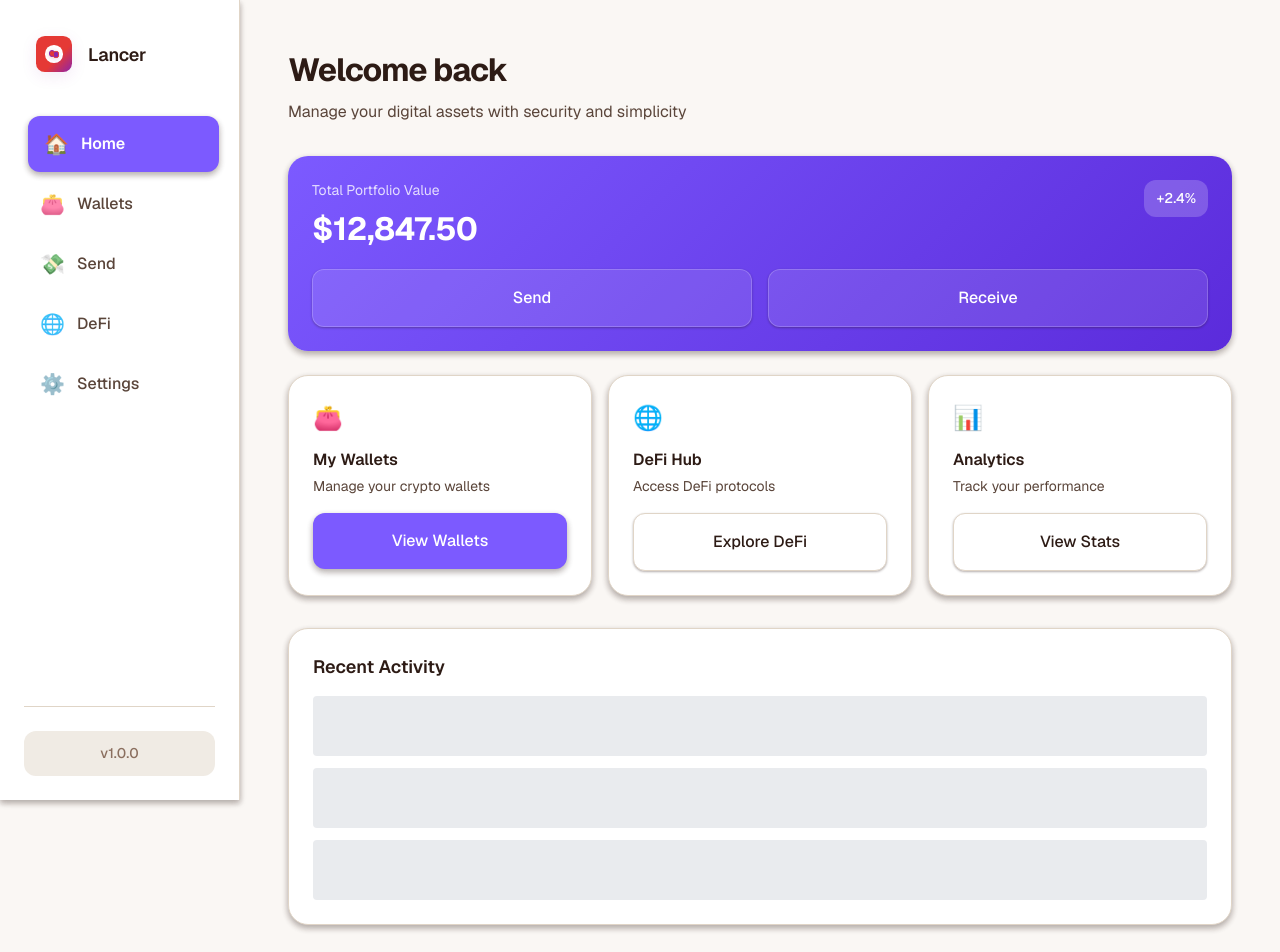
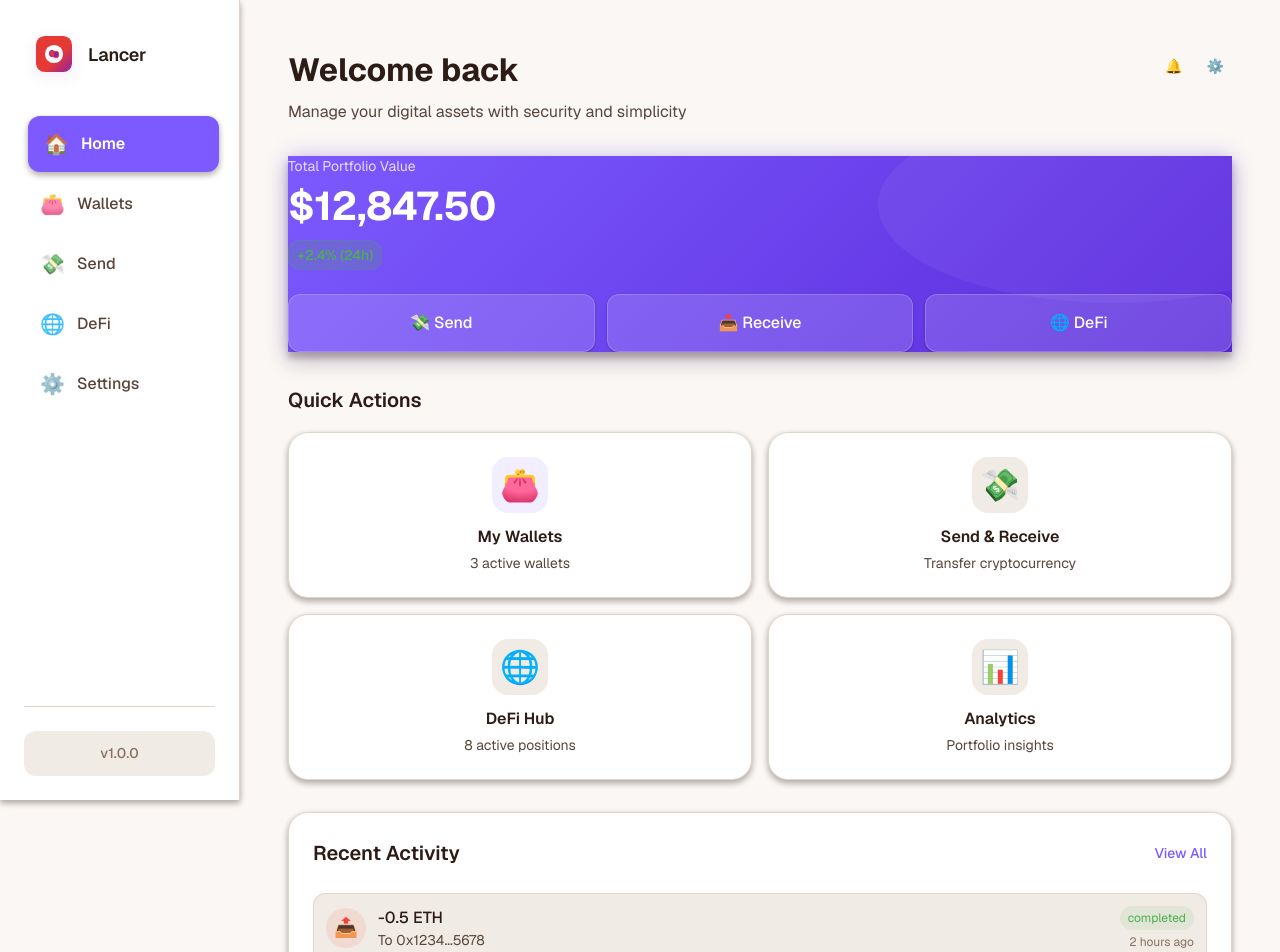
Before and after one commit to web3lancer/lancerwallet, a Next.js app: page /home in a window 1280 px wide. Shown: the top 952 px of the page. Built offline with nearby package versions, Linux system fonts and the light colour scheme.

Commit message:
page client overhaul

```diff
--- a/app/pageClient.tsx
+++ b/app/pageClient.tsx
@@ -1,216 +1,306 @@
 "use client";
 import Skeleton from "./components/Skeleton";
+import Link from "next/link";
 
 export default function HomeClient() {
+  // Mock data for realistic content
+  const portfolioData = {
+    totalValue: 12847.50,
+    change24h: 2.4,
+    walletCount: 3,
+    activePositions: 8
+  };
+
+  const recentTransactions = [
+    { id: 1, type: 'send', amount: '-0.5 ETH', to: '0x1234...5678', time: '2 hours ago', status: 'completed' },
+    { id: 2, type: 'receive', amount: '+1,250 USDC', from: '0x8765...4321', time: '5 hours ago', status: 'completed' },
+    { id: 3, type: 'swap', amount: '0.25 BTC → 8.2 ETH', time: '1 day ago', status: 'completed' },
+  ];
+
+  const quickActions = [
+    {
+      icon: '👛',
+      title: 'My Wallets',
+      description: `${portfolioData.walletCount} active wallets`,
+      href: '/wallets',
+      variant: 'primary'
+    },
+    {
+      icon: '💸',
+      title: 'Send & Receive',
+      description: 'Transfer cryptocurrency',
+      href: '/send',
+      variant: 'secondary'
+    },
+    {
+      icon: '🌐',
+      title: 'DeFi Hub',
+      description: `${portfolioData.activePositions} active positions`,
+      href: '/defi',
+      variant: 'secondary'
+    },
+    {
+      icon: '📊',
+      title: 'Analytics',
+      description: 'Portfolio insights',
+      href: '/analytics',
+      variant: 'secondary'
+    }
+  ];
+
   return (
     <div
-      className="fade-in"
+      className="fade-in container"
       style={{
-        maxWidth: '1200px',
-        margin: '0 auto',
-        padding: 'var(--space-6)'
+        paddingBottom: 'var(--space-20)' // Extra space for mobile bottom nav
       }}
     >
       {/* Page Header */}
-      <div style={{ marginBottom: 'var(--space-8)' }}>
-        <h1
-          style={{
-            fontSize: '32px',
-            lineHeight: '44px',
-            letterSpacing: '-1px',
-            fontWeight: '700',
-            color: 'var(--text-primary)',
-            marginBottom: 'var(--space-2)'
-          }}
-        >
+      <header style={{ marginBottom: 'var(--space-8)' }}>
+        <div className="flex justify-between items-start mb-4">
+          <div>
+            <h1 className="text-3xl font-bold text-primary mb-2">
               Welcome back
             </h1>
-        <p
-          style={{
-            fontSize: '16px',
-            lineHeight: '24px',
-            color: 'var(--text-secondary)'
-          }}
-        >
+            <p className="text-base text-secondary">
               Manage your digital assets with security and simplicity
             </p>
           </div>
+          <div className="flex gap-2">
+            <button
+              className="btn-ghost btn-sm"
+              style={{ padding: 'var(--space-2)' }}
+              aria-label="Notifications"
+            >
+              🔔
+            </button>
+            <button
+              className="btn-ghost btn-sm"
+              style={{ padding: 'var(--space-2)' }}
+              aria-label="Settings"
+            >
+              ⚙️
+            </button>
+          </div>
+        </div>
+      </header>
 
       {/* Portfolio Overview Card */}
       <div
-        className="card"
+        className="card-wallet"
         style={{
-          background: 'linear-gradient(135deg, var(--purple-500), var(--purple-700))',
-          color: 'var(--text-inverse)',
-          border: 'none',
-          marginBottom: 'var(--space-6)'
+          marginBottom: 'var(--space-8)',
+          position: 'relative',
+          overflow: 'hidden'
         }}
       >
-        <div className="flex justify-between items-start mb-4">
+        {/* Background pattern overlay */}
+        <div
+          style={{
+            position: 'absolute',
+            top: 0,
+            right: 0,
+            width: '50%',
+            height: '100%',
+            background: 'rgba(255, 255, 255, 0.05)',
+            borderRadius: '50%',
+            transform: 'translateX(25%) translateY(-25%)',
+            pointerEvents: 'none'
+          }}
+        />
+
+        <div className="flex justify-between items-start mb-6" style={{ position: 'relative', zIndex: 1 }}>
           <div>
-            <p style={{ fontSize: '14px', opacity: 0.8, marginBottom: 'var(--space-1)' }}>
+            <p className="text-sm mb-1" style={{ opacity: 0.8 }}>
               Total Portfolio Value
             </p>
-            <h2
+            <h2 className="text-4xl font-bold" style={{ letterSpacing: '-0.5px' }}>
+              ${portfolioData.totalValue.toLocaleString('en-US', { minimumFractionDigits: 2 })}
+            </h2>
+            <div className="flex items-center gap-2 mt-2">
+              <span
+                className={`text-sm font-medium px-2 py-1 rounded-md ${
+                  portfolioData.change24h >= 0 ? 'status-success' : 'status-error'
+                }`}
                 style={{
-                fontSize: '32px',
-                fontWeight: '700',
-                letterSpacing: '-0.5px'
+                  background: portfolioData.change24h >= 0
+                    ? 'rgba(76, 175, 80, 0.2)'
+                    : 'rgba(244, 67, 54, 0.2)',
+                  color: portfolioData.change24h >= 0 ? 'var(--success)' : 'var(--error)'
                 }}
               >
-              $12,847.50
-            </h2>
-          </div>
-          <div
-            style={{
-              background: 'rgba(255, 255, 255, 0.2)',
-              borderRadius: 'var(--radius-md)',
-              padding: 'var(--space-2) var(--space-3)',
-              fontSize: '14px',
-              fontWeight: '500'
-            }}
-          >
-            +2.4%
+                {portfolioData.change24h >= 0 ? '+' : ''}{portfolioData.change24h}% (24h)
+              </span>
             </div>
           </div>
-        <div className="flex gap-4">
+        </div>
+
+        <div className="flex gap-3" style={{ position: 'relative', zIndex: 1 }}>
+          <Link href="/send" className="btn-secondary" style={{
+            background: 'rgba(255, 255, 255, 0.15)',
+            border: '1px solid rgba(255, 255, 255, 0.2)',
+            color: 'var(--text-inverse)',
+            flex: 1,
+            textAlign: 'center',
+            textDecoration: 'none'
+          }}>
+            💸 Send
+          </Link>
           <button
             className="btn-secondary"
             style={{
-              background: 'rgba(255, 255, 255, 0.1)',
+              background: 'rgba(255, 255, 255, 0.15)',
               border: '1px solid rgba(255, 255, 255, 0.2)',
               color: 'var(--text-inverse)',
               flex: 1
             }}
           >
-            Send
+            📥 Receive
           </button>
-          <button
-            className="btn-secondary"
-            style={{
-              background: 'rgba(255, 255, 255, 0.1)',
+          <Link href="/defi" className="btn-secondary" style={{
+            background: 'rgba(255, 255, 255, 0.15)',
             border: '1px solid rgba(255, 255, 255, 0.2)',
             color: 'var(--text-inverse)',
-              flex: 1
-            }}
-          >
-            Receive
-          </button>
+            flex: 1,
+            textAlign: 'center',
+            textDecoration: 'none'
+          }}>
+            🌐 DeFi
+          </Link>
         </div>
       </div>
 
       {/* Quick Actions Grid */}
+      <section style={{ marginBottom: 'var(--space-8)' }}>
+        <h2 className="text-xl font-semibold text-primary mb-4">
+          Quick Actions
+        </h2>
+        <div className="grid grid-cols-2 gap-4 md:grid-cols-4">
+          {quickActions.map((action, index) => (
+            <Link
+              key={index}
+              href={action.href}
+              className="card"
+              style={{
+                textDecoration: 'none',
+                color: 'inherit',
+                transition: 'all var(--transition-normal) ease-in-out'
+              }}
+              onMouseEnter={(e) => {
+                e.currentTarget.style.transform = 'translateY(-4px)';
+                e.currentTarget.style.boxShadow = 'var(--shadow-4)';
+              }}
+              onMouseLeave={(e) => {
+                e.currentTarget.style.transform = 'translateY(-2px)';
+                e.currentTarget.style.boxShadow = 'var(--shadow-3)';
+              }}
+            >
+              <div className="flex flex-col items-center text-center">
                 <div
                   style={{
-          display: 'grid',
-          gridTemplateColumns: 'repeat(auto-fit, minmax(200px, 1fr))',
-          gap: 'var(--space-4)',
-          marginBottom: 'var(--space-8)'
+                    fontSize: '2rem',
+                    marginBottom: 'var(--space-3)',
+                    display: 'flex',
+                    alignItems: 'center',
+                    justifyContent: 'center',
+                    width: '56px',
+                    height: '56px',
+                    borderRadius: 'var(--radius-lg)',
+                    background: action.variant === 'primary'
+                      ? 'rgba(124, 90, 255, 0.1)'
+                      : 'var(--surface-hover)'
                   }}
                 >
-        <div className="card">
-          <div style={{ marginBottom: 'var(--space-3)' }}>
-            <span style={{ fontSize: '24px' }}>👛</span>
+                  {action.icon}
                 </div>
-          <h3
+                <h3 className="text-base font-semibold text-primary mb-1">
+                  {action.title}
+                </h3>
+                <p className="text-sm text-secondary">
+                  {action.description}
+                </p>
+              </div>
+            </Link>
+          ))}
+        </div>
+      </section>
+
+      {/* Recent Activity */}
+      <section className="card">
+        <div className="flex justify-between items-center mb-6">
+          <h2 className="text-xl font-semibold text-primary">
+            Recent Activity
+          </h2>
+          <Link
+            href="/activity"
+            className="text-sm font-medium"
             style={{
-              fontSize: '16px',
-              fontWeight: '600',
-              color: 'var(--text-primary)',
+              color: 'var(--purple-500)',
+              textDecoration: 'none'
+            }}
+          >
+            View All
+          </Link>
+        </div>
+
+        <div style={{ display: 'flex', flexDirection: 'column', gap: 'var(--space-4)' }}>
+          {recentTransactions.map((tx) => (
+            <div
+              key={tx.id}
+              className="flex items-center justify-between p-3"
+              style={{
+                borderRadius: 'var(--radius-md)',
+                backgroundColor: 'var(--surface-hover)',
+                border: '1px solid var(--border-default)'
+              }}
+            >
+              <div className="flex items-center gap-3">
+                <div
+                  style={{
+                    width: '40px',
+                    height: '40px',
+                    borderRadius: 'var(--radius-full)',
+                    background: tx.type === 'send' ? 'rgba(244, 67, 54, 0.1)'
+                              : tx.type === 'receive' ? 'rgba(76, 175, 80, 0.1)'
+                              : 'rgba(124, 90, 255, 0.1)',
+                    display: 'flex',
+                    alignItems: 'center',
+                    justifyContent: 'center',
+                    fontSize: '1.2rem'
+                  }}
+                >
+                  {tx.type === 'send' ? '📤' : tx.type === 'receive' ? '📥' : '🔄'}
+                </div>
+                <div>
+                  <p className="text-base font-medium text-primary">
+                    {tx.amount}
+                  </p>
+                  <p className="text-sm text-secondary">
+                    {tx.type === 'send' ? `To ${tx.to}`
+                     : tx.type === 'receive' ? `From ${tx.from}`
+                     : 'Token Swap'}
+                  </p>
+                </div>
+              </div>
+              <div className="text-right">
+                <div
+                  className="text-xs px-2 py-1 rounded-md"
+                  style={{
+                    background: 'rgba(76, 175, 80, 0.1)',
+                    color: 'var(--success)',
                     marginBottom: 'var(--space-1)'
                   }}
                 >
-            My Wallets
-          </h3>
-          <p
-            style={{
-              fontSize: '14px',
-              color: 'var(--text-secondary)',
-              marginBottom: 'var(--space-4)'
-            }}
-          >
-            Manage your crypto wallets
+                  {tx.status}
+                </div>
+                <p className="text-xs text-tertiary">
+                  {tx.time}
                 </p>
-          <button className="btn-primary" style={{ width: '100%' }}>
-            View Wallets
-          </button>
-        </div>
-
-        <div className="card">
-          <div style={{ marginBottom: 'var(--space-3)' }}>
-            <span style={{ fontSize: '24px' }}>🌐</span>
-          </div>
-          <h3
-            style={{
-              fontSize: '16px',
-              fontWeight: '600',
-              color: 'var(--text-primary)',
-              marginBottom: 'var(--space-1)'
-            }}
-          >
-            DeFi Hub
-          </h3>
-          <p
-            style={{
-              fontSize: '14px',
-              color: 'var(--text-secondary)',
-              marginBottom: 'var(--space-4)'
-            }}
-          >
-            Access DeFi protocols
-          </p>
-          <button className="btn-secondary" style={{ width: '100%' }}>
-            Explore DeFi
-          </button>
-        </div>
-
-        <div className="card">
-          <div style={{ marginBottom: 'var(--space-3)' }}>
-            <span style={{ fontSize: '24px' }}>📊</span>
-          </div>
-          <h3
-            style={{
-              fontSize: '16px',
-              fontWeight: '600',
-              color: 'var(--text-primary)',
-              marginBottom: 'var(--space-1)'
-            }}
-          >
-            Analytics
-          </h3>
-          <p
-            style={{
-              fontSize: '14px',
-              color: 'var(--text-secondary)',
-              marginBottom: 'var(--space-4)'
-            }}
-          >
-            Track your performance
-          </p>
-          <button className="btn-secondary" style={{ width: '100%' }}>
-            View Stats
-          </button>
               </div>
             </div>
-
-      {/* Recent Activity */}
-      <div className="card">
-        <h3
-          style={{
-            fontSize: '18px',
-            fontWeight: '600',
-            color: 'var(--text-primary)',
-            marginBottom: 'var(--space-4)'
-          }}
-        >
-          Recent Activity
-        </h3>
-        <div style={{ display: 'flex', flexDirection: 'column', gap: 'var(--space-3)' }}>
-          <Skeleton height={60} />
-          <Skeleton height={60} />
-          <Skeleton height={60} />
+          ))}
         </div>
-      </div>
+      </section>
     </div>
   );
 }
```
Lines whose indentation alone changed are shown as unchanged.
